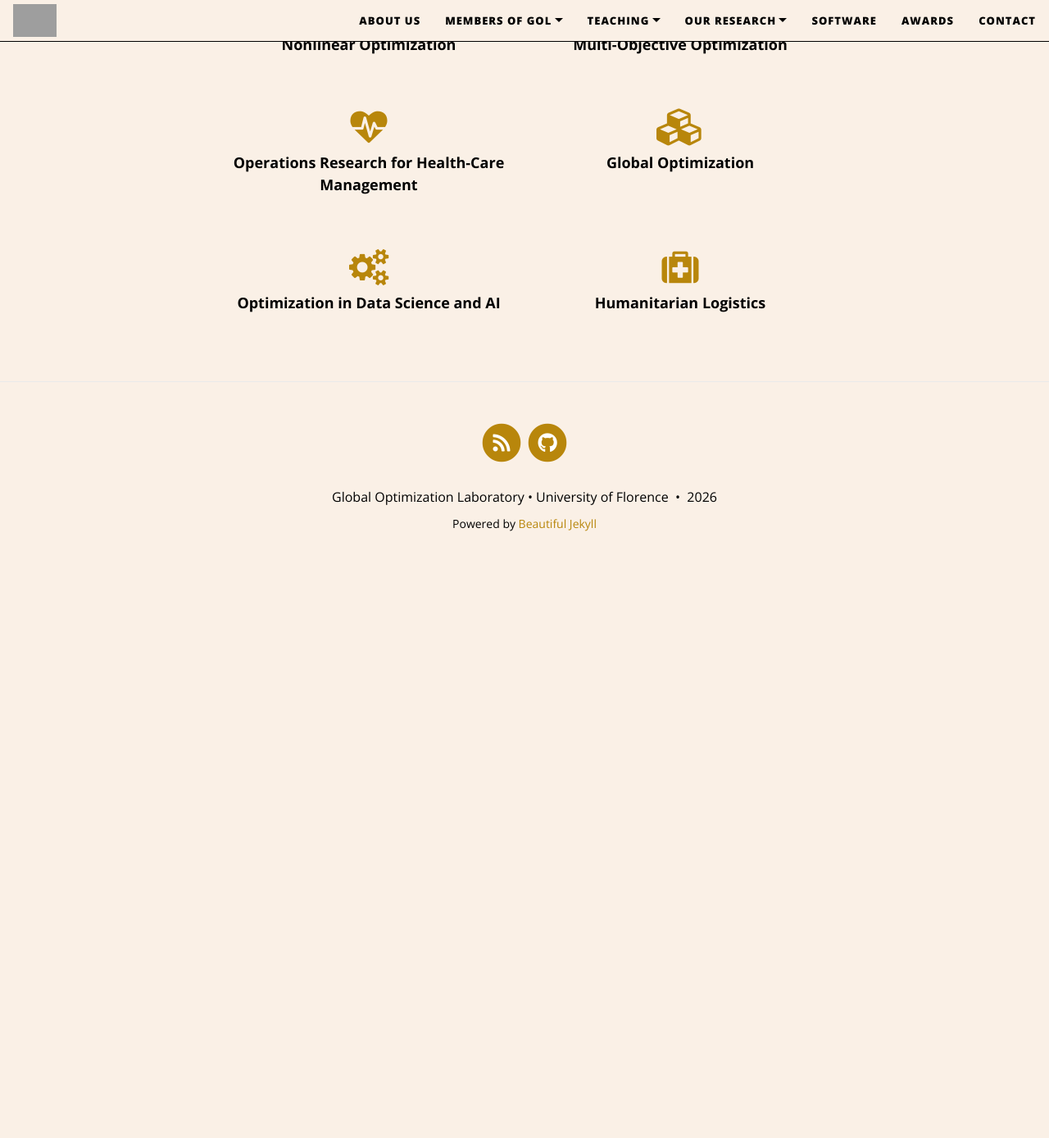
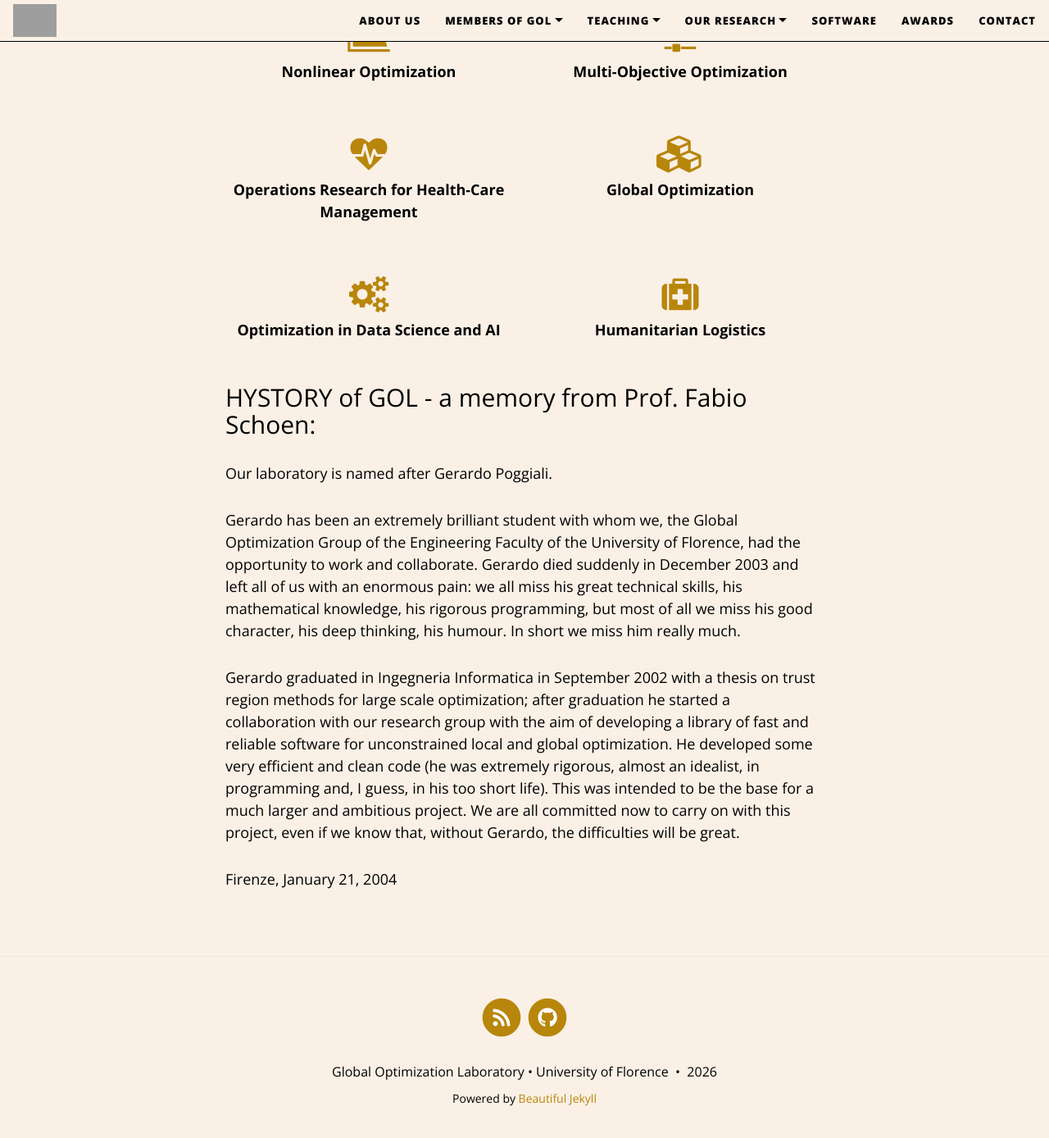
Before and after one commit to GOL-UniFI/GOL-UniFI.github.io, a Jekyll site: the page built from pages/about.md, in a window 1280 px wide and 1400 px high, scrolled down 620 px. Shown: the top 1388 px of the window at 82% size. Built offline with Jekyll 4.4.1, drawn with Linux system fonts in a browser that asks for light colours; nearby versions of some CDN libraries; before the commit the page ends 1319 px from its top, so only the background shows below that; some of the changed text lies outside the part shown; grey boxes are pictures that could not be loaded.

Commit message:
Update about.md

```diff
--- a/pages/about.md
+++ b/pages/about.md
@@ -3,7 +3,7 @@ layout: page
 title: About us
 <!-- subtitle: X  -->
 ---
-## GOALS of GOL
+## GOALS of GOL (Global Optimization Laboratory "Gerardo Poggiali")
 
 Mathematical optimization plays a crucial role in the engineering, science, industry, economy, policy-making, and both the public and private sectors.
 At the intersection of theory and application, our research group specializes in the design and development of innovative optimization models and algorithms.
@@ -60,6 +60,19 @@ Our research is actively being conducted in the following areas:
 
 </div>
 
+## HYSTORY of GOL - a memory from Prof. Fabio Schoen:
+
+Our laboratory is named after Gerardo Poggiali.
+
+Gerardo has been an extremely brilliant student with whom we, the Global Optimization Group of the Engineering Faculty of the University of Florence, had the opportunity to work and collaborate. Gerardo died suddenly in December 2003 and left all of us with an enormous pain: we all miss his great technical skills, his
+mathematical knowledge, his rigorous programming, but most of all we miss his good character, his deep thinking, his humour. In short we miss him really much.
+
+Gerardo graduated in Ingegneria Informatica in September 2002 with a thesis on trust region methods for large scale optimization; after graduation he started a collaboration with our research group with the aim of developing a library of fast and reliable software for unconstrained local and global optimization. He developed some very efficient and clean code (he was extremely rigorous, almost an idealist, in programming and, I guess, in his too short life). This was intended to be the base for a much larger and ambitious project. We are all committed now to carry on with this project, even if we know that, without Gerardo, the difficulties will be great.
+
+Firenze, January 21, 2004
+
+
+
 
 <!-- Our **research** is actively being conducted in the following areas:
 <div class="row ">
```
